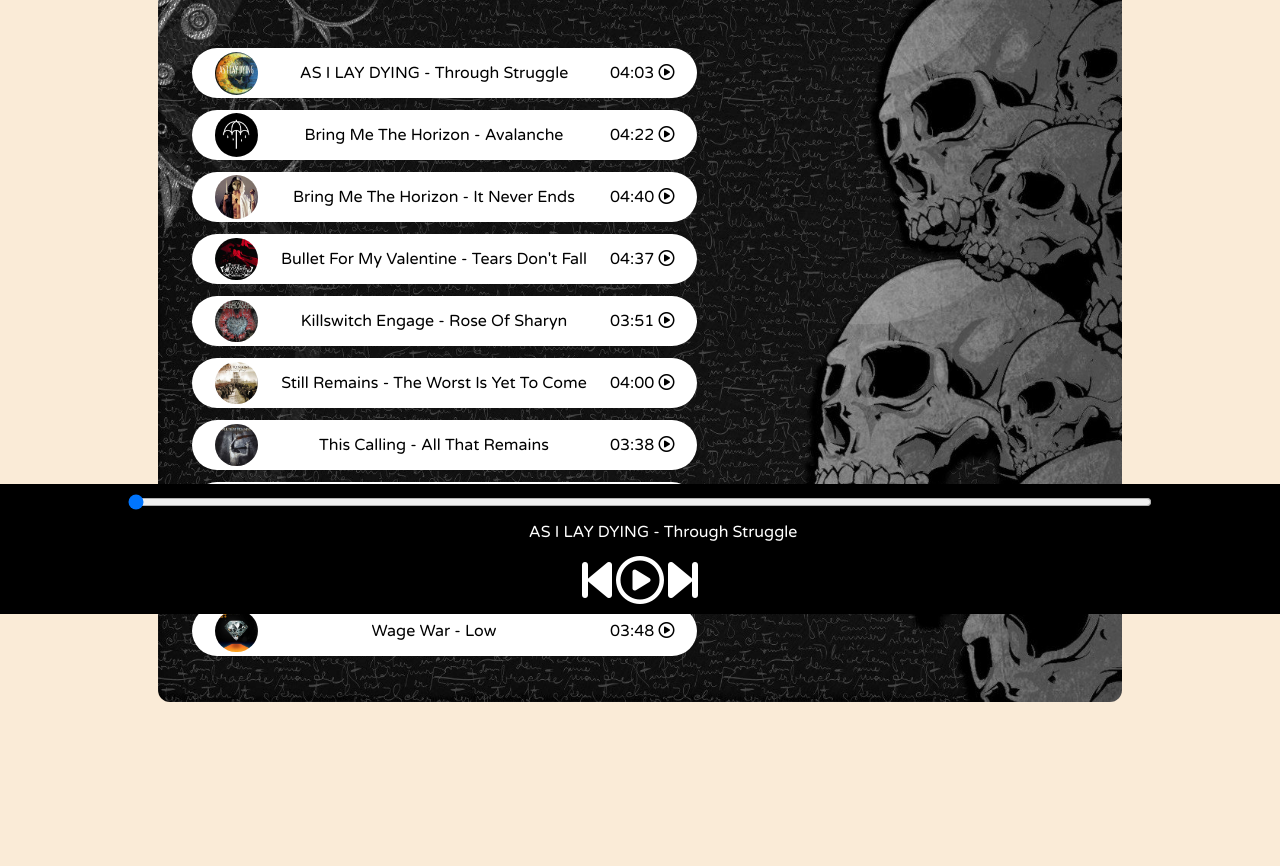
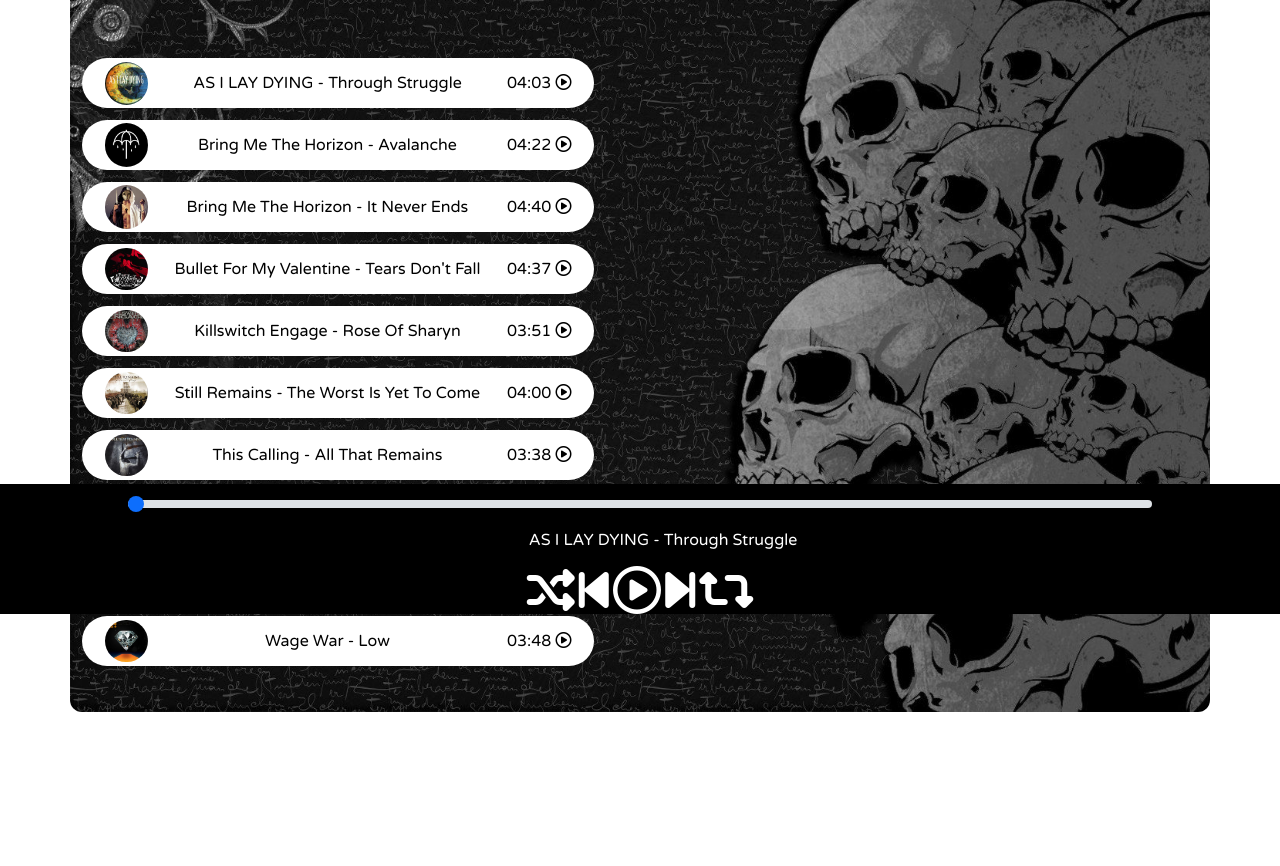
Before and after one commit to devkakeri06/Spotify-Clone, a plain HTML site: page index.html in a window 1280 px wide. Shown: the part 186-1052 px from the top of the page. Drawn offline with nearby package versions, Linux system fonts and the light colour scheme.

Commit message:
Update index.html

```diff
--- a/index.html
+++ b/index.html
@@ -7,6 +7,7 @@
         <title>Spotify - Discover new music!</title>
         <link rel="stylesheet" href="style.css">
         <link rel="shortcut icon" type="image/jpg" href="favicon.ico"/>
+        <link href="https://cdn.jsdelivr.net/npm/bootstrap@5.0.2/dist/css/bootstrap.min.css" rel="stylesheet" integrity="sha384-EVSTQN3/azprG1Anm3QDgpJLIm9Nao0Yz1ztcQTwFspd3yD65VohhpuuCOmLASjC" crossorigin="anonymous">
     </head>
 <body>
     <nav>
@@ -77,19 +78,30 @@
     </div>
 
     <div class="bottom">
-        <input type="range" name="range" id="myProgressBar" min="0" value="0" max="100">
+        <label for="myProgressBar" class="form-label"></label>
+        <input type="range" name="range" class="form-range" id="myProgressBar" min="0" value="0" max="100">
 
         <div class="infoIcon">
             <div class="songInfo">
                 <img src="playing.gif" width="42px" alt="" id="gif"> <span id="masterSongName">AS I LAY DYING - Through Struggle
                 </span>
             </div>
+            <div>
+
                 <div class="icons">
                     <!-- fontawesome icons -->
+                    <i  id="shuffle" class="fas fa-3x fa-random"></i>
                     <i class="fas fa-3x fa-step-backward" id="previous"></i>
                     <i class="far fa-3x fa-play-circle" id="masterPlay"></i>
                     <i class="fas fa-3x fa-step-forward" id="next"></i>
+                    <i id="loop" class="fas fa-3x fa-retweet"></i>
+
                 </div>
+
+
+            </div>
+
+
 
 
         </div>
@@ -97,5 +109,6 @@
     </div>
     <script src="script.js"></script>
     <script src="https://kit.fontawesome.com/26504e4a1f.js" crossorigin="anonymous"></script>
+    <script src="https://cdn.jsdelivr.net/npm/bootstrap@5.0.2/dist/js/bootstrap.bundle.min.js" integrity="sha384-MrcW6ZMFYlzcLA8Nl+NtUVF0sA7MsXsP1UyJoMp4YLEuNSfAP+JcXn/tWtIaxVXM" crossorigin="anonymous"></script>
 </body>
 </html>
```
Lines whose indentation alone changed are shown as unchanged.
